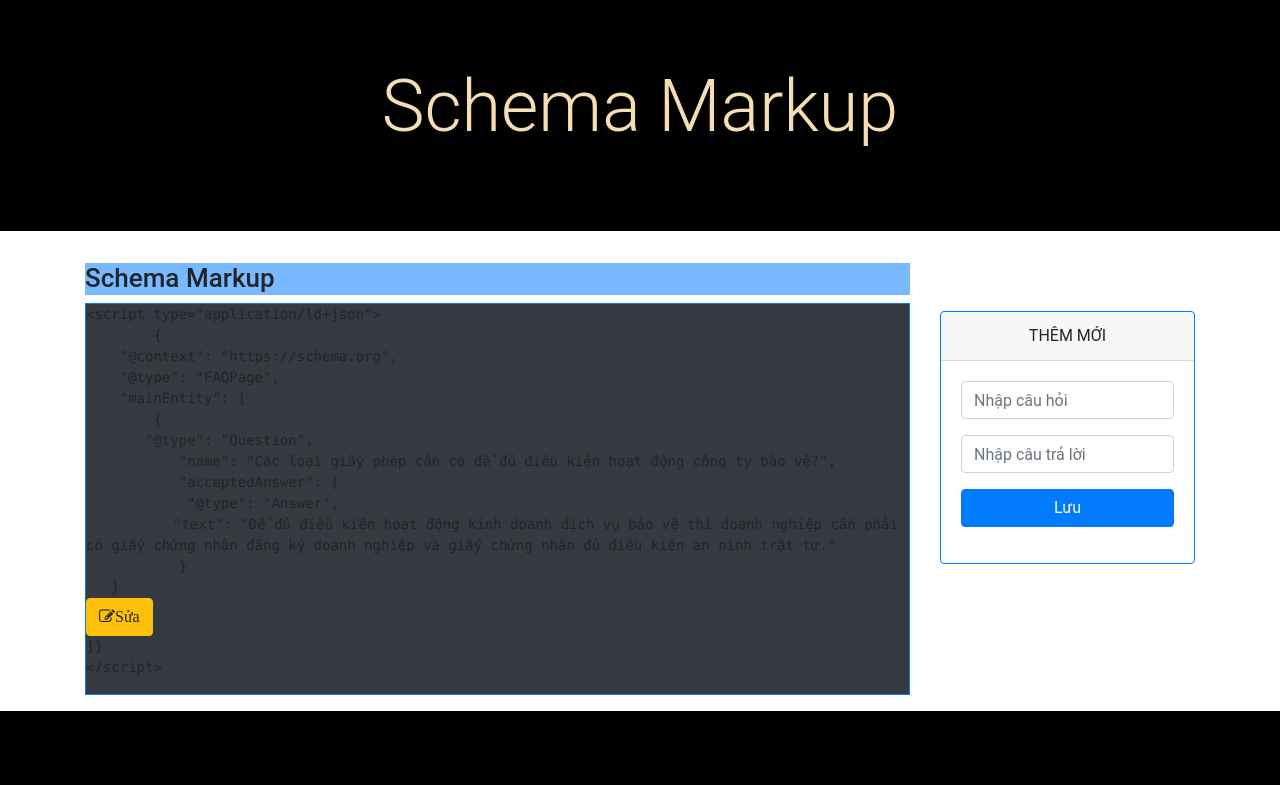
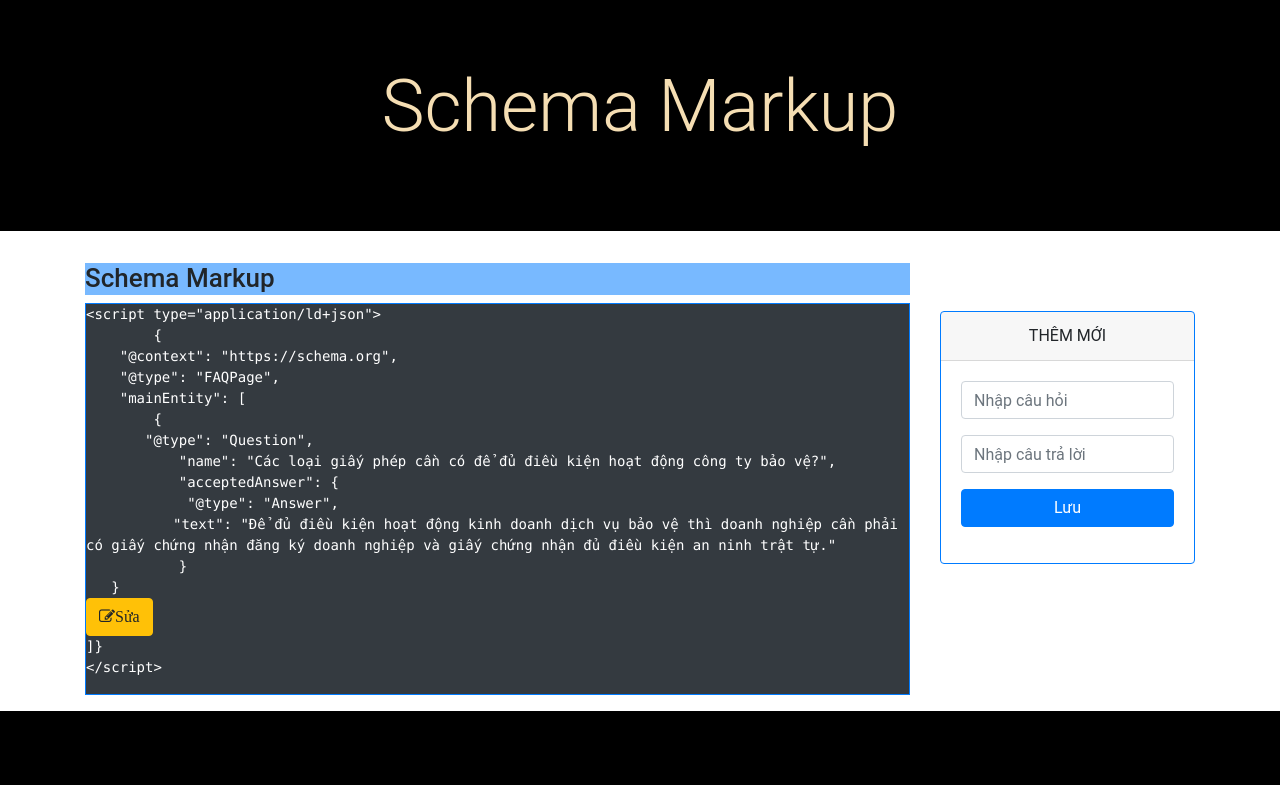
Before and after one commit to ldhyen99/displayschema, a React (Create React App) app: page / in a window 1280 px wide. Shown: the top 785 px of the page. Built offline with nearby package versions, Linux system fonts and the light colour scheme.

Commit message:
Update index.css

```diff
--- a/src/css/index.css
+++ b/src/css/index.css
@@ -18,6 +18,9 @@ span.setWidth {
 code {
   font-family: source-code-pro, Menlo, Monaco, Consolas, 'Courier New',
     monospace;
+}
+pre {
+  color: white;
 }
 
 #mainNav {
```
